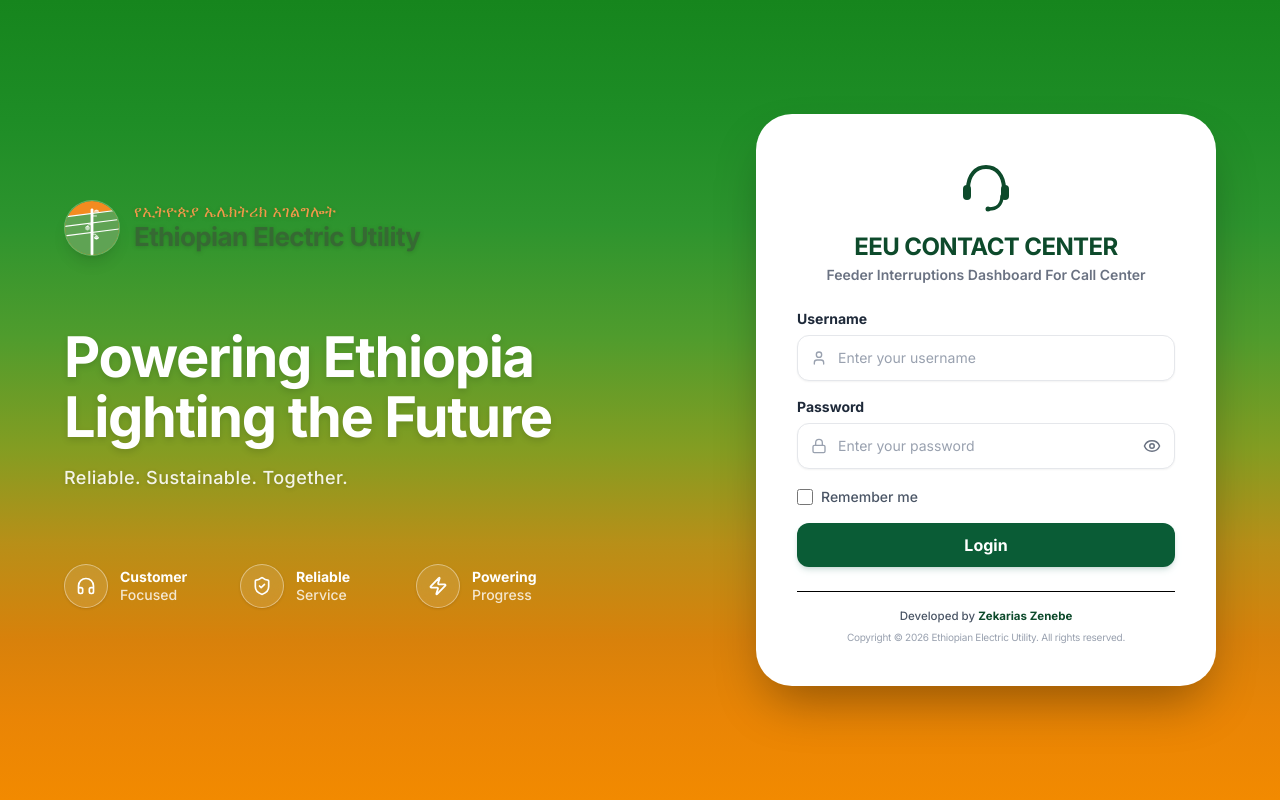
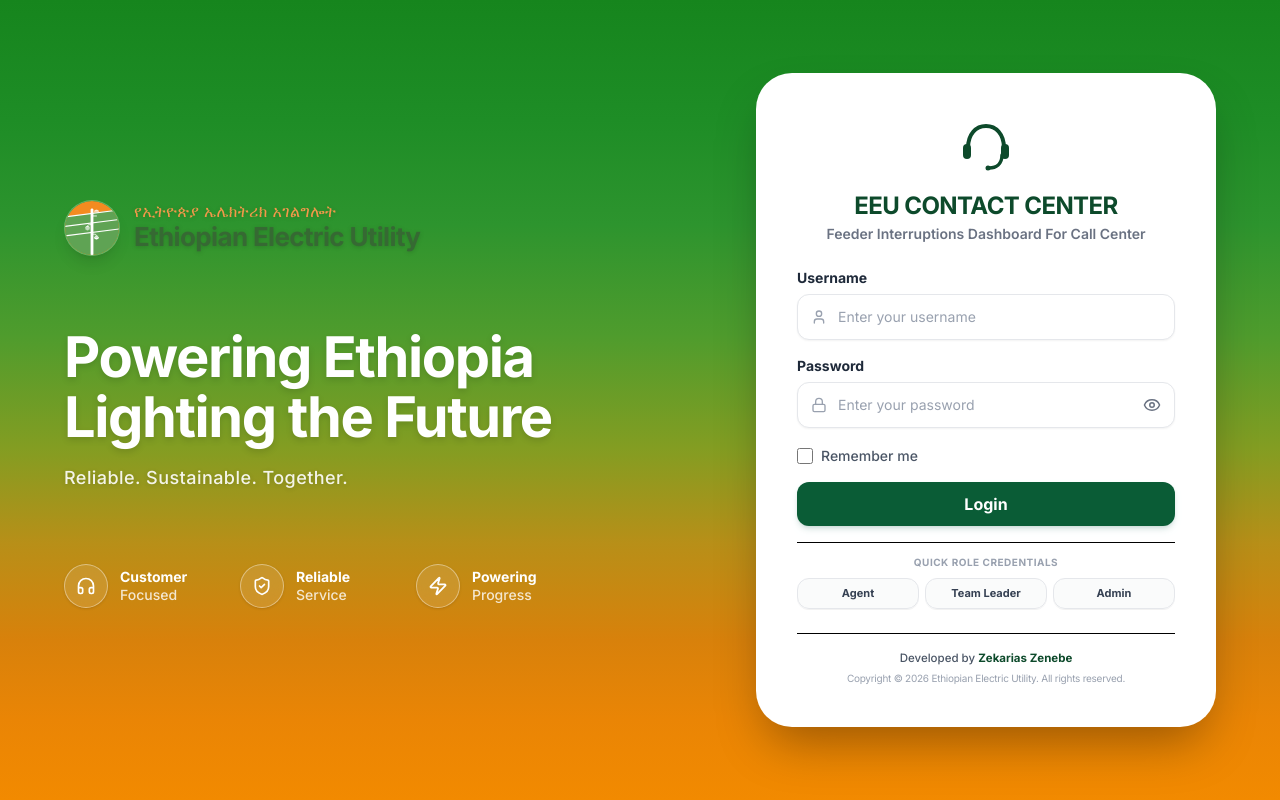
Before and after one commit to zekariaszenebe/eeu, a React (Vite) app: page / in a window 1280 px wide. Built offline with nearby package versions, Linux system fonts and the light colour scheme; no server answers; the database is empty.

Commit message:
refactor: improve login UX and data sync logic
- Add quick access credential pills to login screen
- Enhance empty state UI in Agent dashboard
- Streamline database subscription and seeding logic in App and InterruptionContext

```diff
--- a/src/App.tsx
+++ b/src/App.tsx
@@ -196,44 +196,35 @@
   // Seed initial data if needed and subscribe to Database updates in real-time
   useEffect(() => {
     let isMounted = true;
-    let unsubNotifications = () => {};
-    let unsubFeeders = () => {};
-    let unsubHubRecords = () => {};
-    let unsubNotes = () => {};
-    let unsubCustomerContacts = () => {};
-    let unsubTeamLeaders = () => {};
+    seedInitialDataIfEmpty().catch(() => {});
 
-    seedInitialDataIfEmpty().then(() => {
-      if (!isMounted) return;
-
-      unsubNotifications = subscribeToNotifications((items) => {
+    const unsubNotifications = subscribeToNotifications((items) => {
       if (!isMounted) return;
       const filtered = items.filter(item => item && item.title !== 'Emergency Diagnostics Launched');
       setNotifications(filtered);
       localStorage.setItem('eeu-notifications', JSON.stringify(filtered));
     });
-      unsubFeeders = subscribeToFeedersList((items) => {
+    const unsubFeeders = subscribeToFeedersList((items) => {
       if (!isMounted) return;
       setFeedersList(items);
       localStorage.setItem('eeu-feeders-version', FEEDERS_VERSION);
       localStorage.setItem('eeu-feeders-list-v4', JSON.stringify(items));
     });
-      unsubHubRecords = subscribeToHubRecords((items) => {
+    const unsubHubRecords = subscribeToHubRecords((items) => {
       if (!isMounted) return;
       setHubRecords(items);
     });
-      unsubNotes = subscribeToTeamLeaderNotes((items) => {
+    const unsubNotes = subscribeToTeamLeaderNotes((items) => {
       if (!isMounted) return;
       setTeamLeaderNotes(items);
     });
-      unsubCustomerContacts = subscribeToCustomerContacts((items) => {
+    const unsubCustomerContacts = subscribeToCustomerContacts((items) => {
       if (!isMounted) return;
       setCustomerContacts(items);
     });
-      unsubTeamLeaders = subscribeToTeamLeaders((items) => {
+    const unsubTeamLeaders = subscribeToTeamLeaders((items) => {
       if (!isMounted) return;
       setTeamLeaders(items);
-      });
     });
 
     return () => {
--- a/src/components/AgentView.tsx
+++ b/src/components/AgentView.tsx
@@ -1140,13 +1140,37 @@
       {/* Main Results Board */}
       <div className="order-4 w-full flex flex-col gap-6">
         {sortedItems.length === 0 ? (
-        <div id="no-results-panel" className="glass-card rounded-3xl p-12 text-center">
-          <AlertTriangle className="w-12 h-12 text-amber-500 mx-auto mb-4" />
-          <h3 className="text-base font-display font-semibold text-gray-900 dark:text-white">
-            No Outage Records
-          </h3>
-        </div>
-      ) : (
+          <div id="no-results-panel" className="glass-card rounded-3xl p-10 text-center max-w-xl mx-auto my-6 border border-gray-200/80 dark:border-gray-800">
+            <div className="w-14 h-14 mx-auto mb-4 rounded-2xl bg-emerald-500/10 text-emerald-600 dark:text-emerald-400 flex items-center justify-center">
+              <CheckCircle className="w-7 h-7" />
+            </div>
+            <h3 className="text-lg font-display font-bold text-gray-900 dark:text-white">
+              {searchQuery || selectedDistrict !== 'All' || selectedType !== 'All' || selectedDirection !== 'All'
+                ? 'No Outages Match Active Filter'
+                : 'No Active Feeder Outages'}
+            </h3>
+            <p className="text-xs sm:text-sm text-gray-500 dark:text-gray-400 mt-1.5 leading-relaxed">
+              {searchQuery || selectedDistrict !== 'All' || selectedType !== 'All' || selectedDirection !== 'All'
+                ? 'Try clearing your search query or resetting the district / direction filters.'
+                : displayInterruptions.filter(i => i.status === InterruptionStatus.RESTORED).length > 0
+                ? `All reported feeders are currently energized and stable! ${displayInterruptions.filter(i => i.status === InterruptionStatus.RESTORED).length} restored outages are archived in the "Restored Feeders" tab.`
+                : 'All electrical distribution feeder lines are normal. New outages added by Team Leaders or Admins will instantly appear here in real-time.'}
+            </p>
+            {(searchQuery || selectedDistrict !== 'All' || selectedType !== 'All' || selectedDirection !== 'All') && (
+              <button
+                onClick={() => {
+                  setSearchQuery('');
+                  setSelectedDistrict('All');
+                  setSelectedType('All');
+                  setSelectedDirection('All');
+                }}
+                className="mt-4 px-4 py-2 bg-emerald-600 hover:bg-emerald-700 text-white text-xs font-semibold rounded-xl transition-all cursor-pointer shadow-xs"
+              >
+                Reset All Filters
+              </button>
+            )}
+          </div>
+        ) : (
         <>
           {(() => {
             const directionsToRender = selectedDirection !== 'All'
--- a/src/components/WebLoginScreen.tsx
+++ b/src/components/WebLoginScreen.tsx
@@ -377,6 +377,48 @@
               </button>
             </form>
 
+            {/* Quick Access Helper Pills */}
+            <div className="mt-4 pt-3 border-t border-gray-150/70 text-left">
+              <span className="text-[10px] font-bold text-gray-400 uppercase tracking-wider block mb-2 text-center">
+                Quick Role Credentials
+              </span>
+              <div className="grid grid-cols-3 gap-1.5">
+                <button
+                  type="button"
+                  onClick={() => {
+                    setUsername('agent');
+                    setPassword('Eeu@1234');
+                  }}
+                  className="py-1.5 px-2 rounded-xl border border-gray-200 bg-gray-50/80 hover:bg-emerald-50 hover:border-emerald-200 hover:text-[#0a5c36] text-[11px] font-bold text-gray-700 transition-all text-center cursor-pointer shadow-2xs"
+                  title="Click to fill Agent username & password"
+                >
+                  Agent
+                </button>
+                <button
+                  type="button"
+                  onClick={() => {
+                    setUsername('teamleader');
+                    setPassword('Tl@1234');
+                  }}
+                  className="py-1.5 px-2 rounded-xl border border-gray-200 bg-gray-50/80 hover:bg-sky-50 hover:border-sky-200 hover:text-sky-700 text-[11px] font-bold text-gray-700 transition-all text-center cursor-pointer shadow-2xs"
+                  title="Click to fill Team Leader username & password"
+                >
+                  Team Leader
+                </button>
+                <button
+                  type="button"
+                  onClick={() => {
+                    setUsername('admin');
+                    setPassword('Eeu@1234');
+                  }}
+                  className="py-1.5 px-2 rounded-xl border border-gray-200 bg-gray-50/80 hover:bg-amber-50 hover:border-amber-200 hover:text-amber-700 text-[11px] font-bold text-gray-700 transition-all text-center cursor-pointer shadow-2xs"
+                  title="Click to fill Admin username & password"
+                >
+                  Admin
+                </button>
+              </div>
+            </div>
+
             {/* Bottom Credits & Copyright */}
             <div id="login-card-credits-footer" className="mt-6 pt-4 border-t border-gray-150/70 text-center space-y-1 select-text">
               <p className="text-[11.5px] font-medium text-gray-600">
--- a/src/context/InterruptionContext.tsx
+++ b/src/context/InterruptionContext.tsx
@@ -123,12 +123,11 @@
   // Subscribe to real-time updates from Database
   useEffect(() => {
     let isMounted = true;
-    let unsub = () => {};
-    seedInitialDataIfEmpty().then(() => {
+    seedInitialDataIfEmpty().catch(() => {});
+
+    const unsub = subscribeToInterruptions((items) => {
       if (!isMounted) return;
-      unsub = subscribeToInterruptions((items) => {
-        if (!isMounted) return;
-        const now = Date.now();
+      const now = Date.now();
 
         // Clean expired pending mutations
         for (const [id, val] of pendingUpdatesRef.current.entries()) {
@@ -173,7 +172,6 @@
           return resolvedItems;
         });
       });
-    });
     return () => {
       isMounted = false;
       unsub();
--- a/src/lib/apiService.ts
+++ b/src/lib/apiService.ts
@@ -106,6 +106,13 @@
 
   const SEED_STORAGE_KEY = 'eeu-local-seeded-v7';
   if (typeof window !== 'undefined' && localStorage.getItem(SEED_STORAGE_KEY)) {
+    return;
+  }
+
+  if (isSupabaseConfigured) {
+    if (typeof window !== 'undefined') {
+      localStorage.setItem(SEED_STORAGE_KEY, 'true');
+    }
     return;
   }
 
```
Lines whose indentation alone changed are shown as unchanged.
